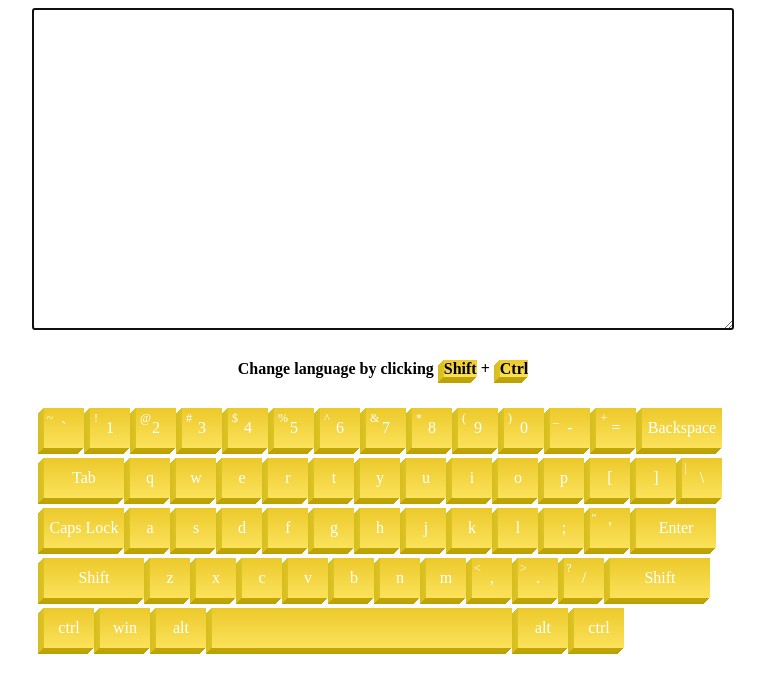
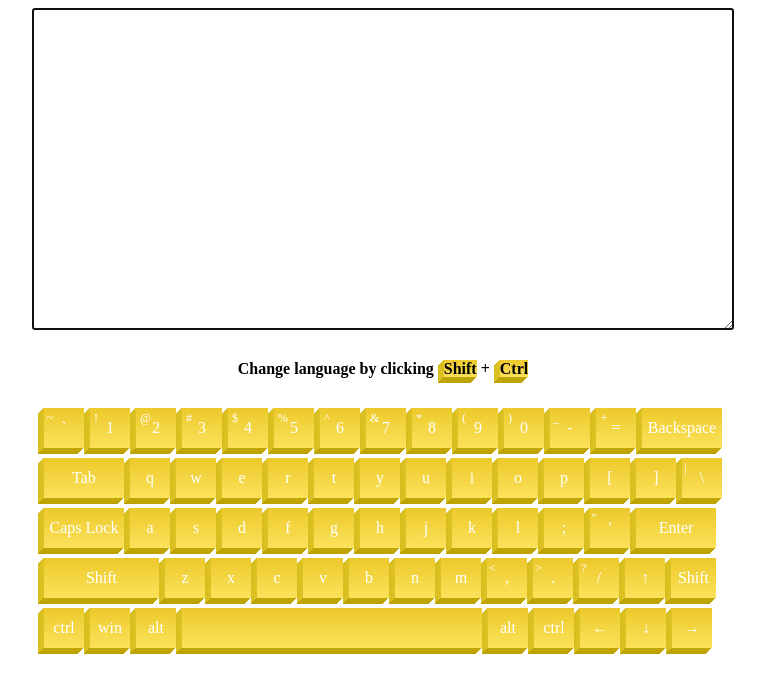
Before and after one commit to a-popova/codejam-virtual-keyboard, a website built with webpack: page index.html in a window 1280 px wide. Shown: the whole page, without its empty margins (257-1022 px from the left). Built offline with Linux system fonts and the light colour scheme.

Commit message:
feat: add arrow keys

```diff
--- a/src/javascript/keyboard_rus.js
+++ b/src/javascript/keyboard_rus.js
@@ -63,6 +63,7 @@ const keyboardRus = `<div class="keyboard rus">
           <div class="key" id="rus-Comma"><span>б</span></div>
           <div class="key" id="rus-Period"><span>ю</span></div>
           <div class="key" id="rus-Slash"><span>.</span><sup>,</sup></div>
+          <div class="key up" id="rus-ArrowUp"><span>↑</span></div>
           <div class="key shift" id="rus-ShiftRight"><span>Shift</span></div>
         </div>
 
@@ -73,10 +74,9 @@ const keyboardRus = `<div class="keyboard rus">
           <div class="key space" id="rus-Space"></div>
           <div class="key alt" id="rus-AltRight"><span>alt</span></div>
           <div class="key ctrl" id="rus-ControlRight"><span>ctrl</span></div>
-          <!--<div class="key left" id="rus-ArrowLeft"><span>←</span></div>
-          <div class="key up" id="rus-ArrowUp"><span>↑</span></div>
+          <div class="key left" id="rus-ArrowLeft"><span>←</span></div>
+          <div class="key down" id="rus-ArrowDown"><span>↓</span></div>
           <div class="key right" id="rus-ArrowRight"><span>→</span></div>
-          <div class="key down" id="rus-ArrowDown"><span>↓</span></div>-->
         </div>
 
       </div>`;
--- a/src/javascript/keyboard_us.js
+++ b/src/javascript/keyboard_us.js
@@ -63,6 +63,7 @@ const keyboardUs = `<div class="keyboard us">
       <div class="key" id="us-Comma"><span>,</span><sup><</sup></div>
       <div class="key" id="us-Period"><span>.</span><sup>></sup></div>
       <div class="key" id="us-Slash"><span>/</span><sup>?</sup></div>
+      <div class="key up" id="us-ArrowUp"><span>↑</span></div>
       <div class="key shift" id="us-ShiftRight"><span>Shift</span></div>
     </div>
 
@@ -73,10 +74,9 @@ const keyboardUs = `<div class="keyboard us">
       <div class="key space" id="us-Space"></div>
       <div class="key alt" id="us-AltRight"><span>alt</span></div>
       <div class="key ctrl" id="us-ControlRight"><span>ctrl</span></div>
-      <!--<div class="key left" id="us-ArrowLeft"><span>←</span></div>
-      <div class="key up" id="us-ArrowUp"><span>↑</span></div>
+      <div class="key left" id="us-ArrowLeft"><span>←</span></div>
+      <div class="key down" id="us-ArrowDown"><span>↓</span></div>
       <div class="key right" id="us-ArrowRight"><span>→</span></div>
-      <div class="key down" id="us-ArrowDown"><span>↓</span></div>-->
     </div>
 
 </div>`;
--- a/src/sass/styles.scss
+++ b/src/sass/styles.scss
@@ -94,7 +94,7 @@ h4 {
         }
 
         .shift {
-          width: 100px;
+          width: 115px;
         }
 
         .tab {
@@ -104,20 +104,14 @@ h4 {
           width: 300px;
         }
 
-        .ctrl, .alt, .win {
-          width: 50px;
-        }
-
         sup {
           margin: -10px 0 0 -20px;
           font-size: 12px;
           position: absolute;
       }
-
-      .left, .up, .right, .down {
-        height: 20px;
-        width: 20px;
-        display: none;
-      }
+    }
+    #us-ShiftRight,
+    #rus-ShiftRight {
+      width: 45px;
     }
 }
```
Also changed, not shown: dist/bundle.css, dist/bundle.js.
